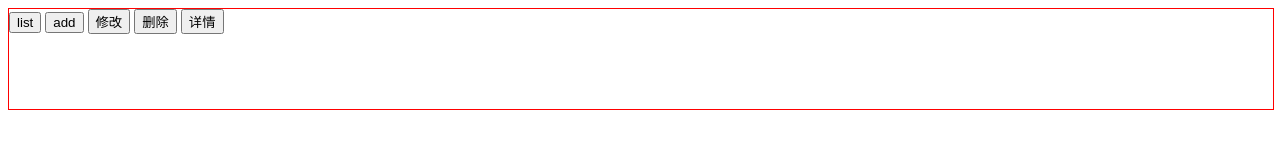
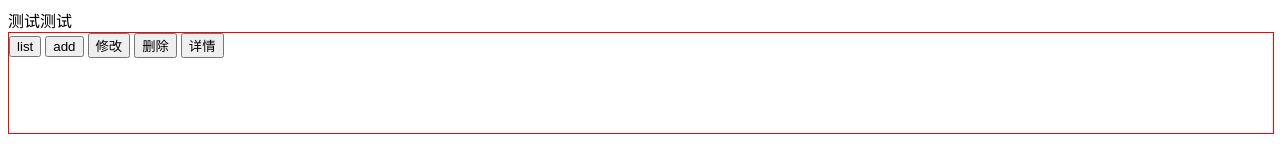
Before and after one commit to suixineran/xiaochengxu, a website: page pm2type.html in a window 1280 px wide. Drawn offline with Linux system fonts and the light colour scheme.

Commit message:
测试提交是否成功

```diff
--- a/pm2type.html
+++ b/pm2type.html
@@ -7,6 +7,7 @@
 <body>
 <div style="height: 500px">
 <!--  pm2类型-&#45;&#45;-->
+  测试测试
 
   <div style="height: 100px; width: 100%; border: solid red 1px;">
     <button class="button0"> list</button>
```
